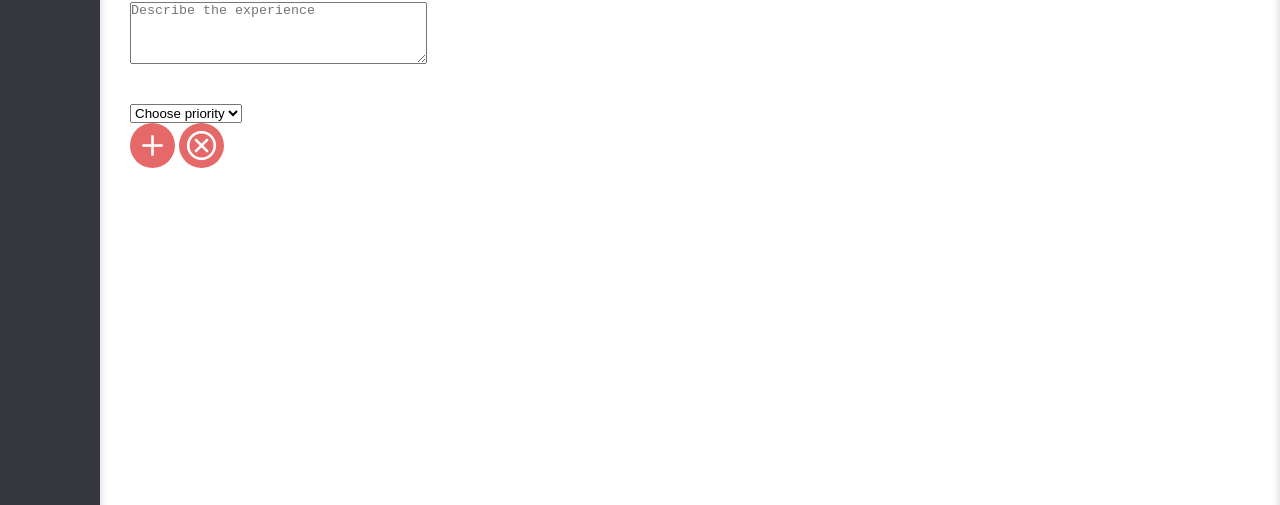
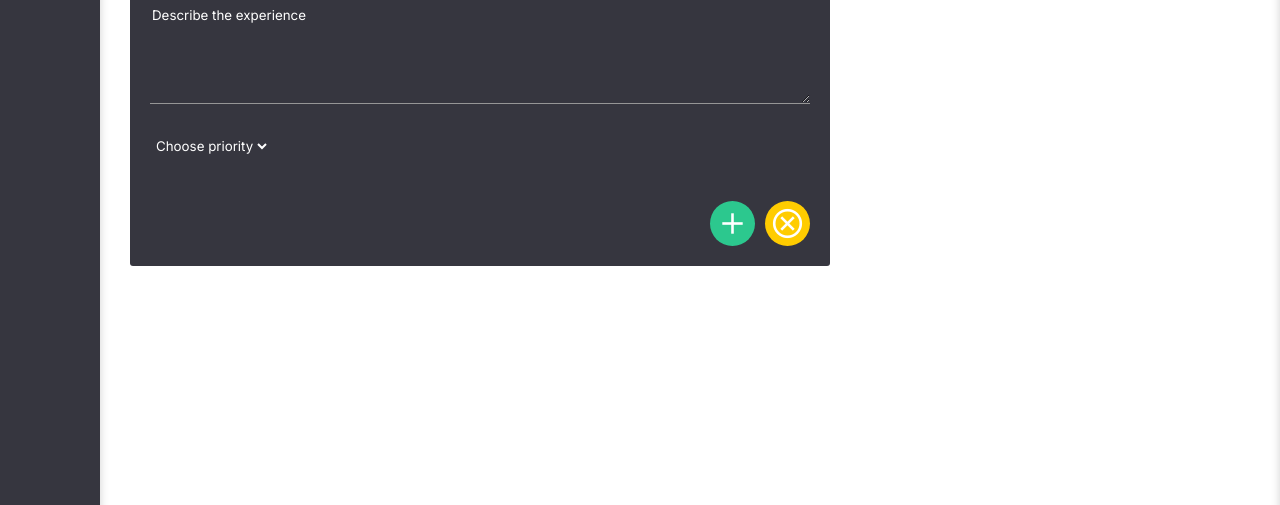
Before and after one commit to jenniferchristine/dt209g-moment2, a website: page src/addToBucketlist.html in a window 1280 px wide. Shown: the part 222-727 px from the top of the page. Drawn offline with nearby package versions, Linux system fonts and the light colour scheme.

Commit message:
design for form

```diff
--- a/src/addToBucketlist.html
+++ b/src/addToBucketlist.html
@@ -37,17 +37,17 @@
             <div id="form-container">
                 <form>
                     <div>
-                        <label for="name"></label><br>
+                        <label for="name"></label>
                         <input type="text" name="name" id="name" placeholder="Name of experience">
                         <div id="nameError" class="error-message"></div>
                     </div>
                     <div>
-                        <label for="description"></label><br><br>
-                        <textarea name="description" id="description" placeholder="Describe the experience" rows="4" cols="35"></textarea>
+                        <label for="description"></label><br>
+                        <textarea name="description" id="description" placeholder="Describe the experience" rows="6" cols="35"></textarea>
                         <div id="descriptionError" class="error-message"></div>
                     </div>
                     <div>
-                        <label for="priority"></label><br><br>
+                        <label for="priority"></label><br>
                         <select name="priority" id="priority">
                             <option value="">Choose priority</option>
                         </select>
--- a/src/css/styles.css
+++ b/src/css/styles.css
@@ -105,11 +105,12 @@ main p { width: 900px; max-width: 98%; }
     display: flex;
     justify-content: center;
     align-items: stretch;
-    background-color: #f4fcf9;
+    background-color: #2CC88E;
     width: 700px;
     max-width: 98%;
     box-sizing: border-box;
     margin-top: 15px;
+    border-radius: 3px;
 }
 
 .listItem h1, .form-container h1 { font-size: 22px; }
@@ -123,13 +124,60 @@ main p { width: 900px; max-width: 98%; }
     display: flex;
     align-items: center;
     padding: 15px;
+    border-top-left-radius: 3px;
+    border-bottom-left-radius: 3px;
+    font-weight: 600;
 }
 
 .item-info {
     gap: 20px;
     padding: 30px;
+    color: #ffffff;
     display: flex;
     align-items: center;
+}
+
+form {
+    width: 700px;
+    border-radius: 3px;
+    max-width: 98%;
+    padding: 20px;
+    background-color: #36363F;
+}
+
+input, textarea { width: 100%; border-bottom: 1px solid rgb(150, 150, 150)!important; }
+input, select { height: 40px; }
+
+input, textarea, select {
+    border: none;
+    background: none;
+    padding-left: 2px;
+    transition: 0.2s ease-in;
+    font-size: 16;
+    font-family: 'Inter';
+    color:#ffffff;
+}
+
+input::placeholder, textarea::placeholder, select {
+    font-size: 16;
+    font-family: 'Inter';
+    color:#ffffff;
+}
+
+input:focus, textarea:focus, select:focus {
+    background-color: #ffffff;
+    color: #36363F;
+    font-size: 16;
+    font-family: 'Inter';
+    outline: none;
+}
+
+.btn-container {
+    margin-top: 35px;
+    gap: 10px;
+    display: flex;
+    justify-content: flex-end;
+    width: 100%;
 }
 
 button {
@@ -144,6 +192,9 @@ button {
 }
 
 button:hover { transform: scale(1.05); background-color: #da7c7c; }
+
+#confirm-btn { background-color: #2CC88E; }
+#cancel-btn { background-color: #FFCC00;}
 
 footer {
     margin-top: auto;
@@ -162,13 +213,14 @@ footer img {
 }
 
 @media only screen and (max-width: 650px) {
-    .listItem { flex-direction: column; }
+    .listItem { flex-direction: column; border-radius: none;}
 
     .prioritization {
         background-color: #ffffff;
         color: #36363F;
         padding: 10px;
         border-bottom: 1px solid #bfbfbfb7;
+        border-radius: 0!important;
     }
 
     .item-info { flex-direction: column; align-items: flex-start; }
```
